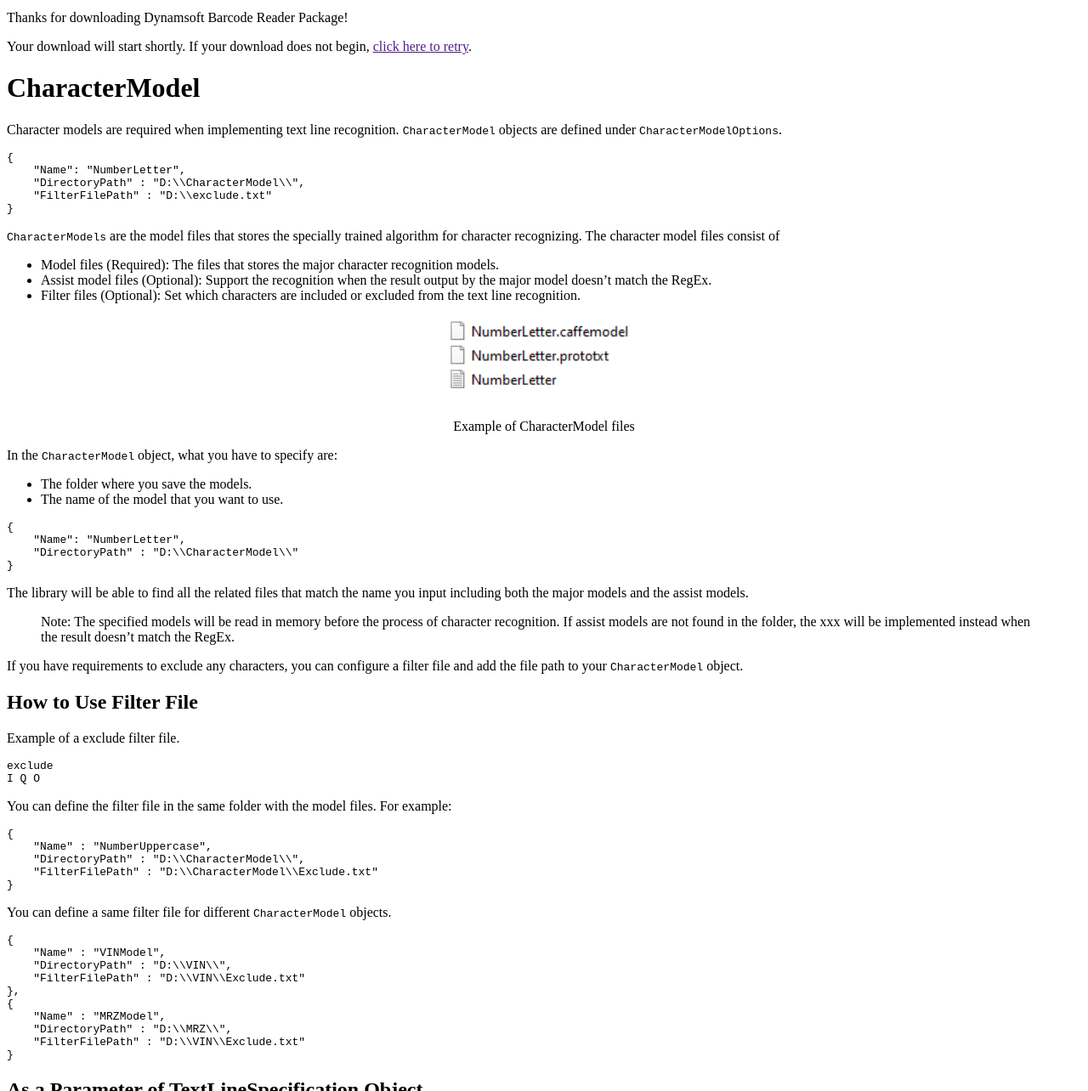
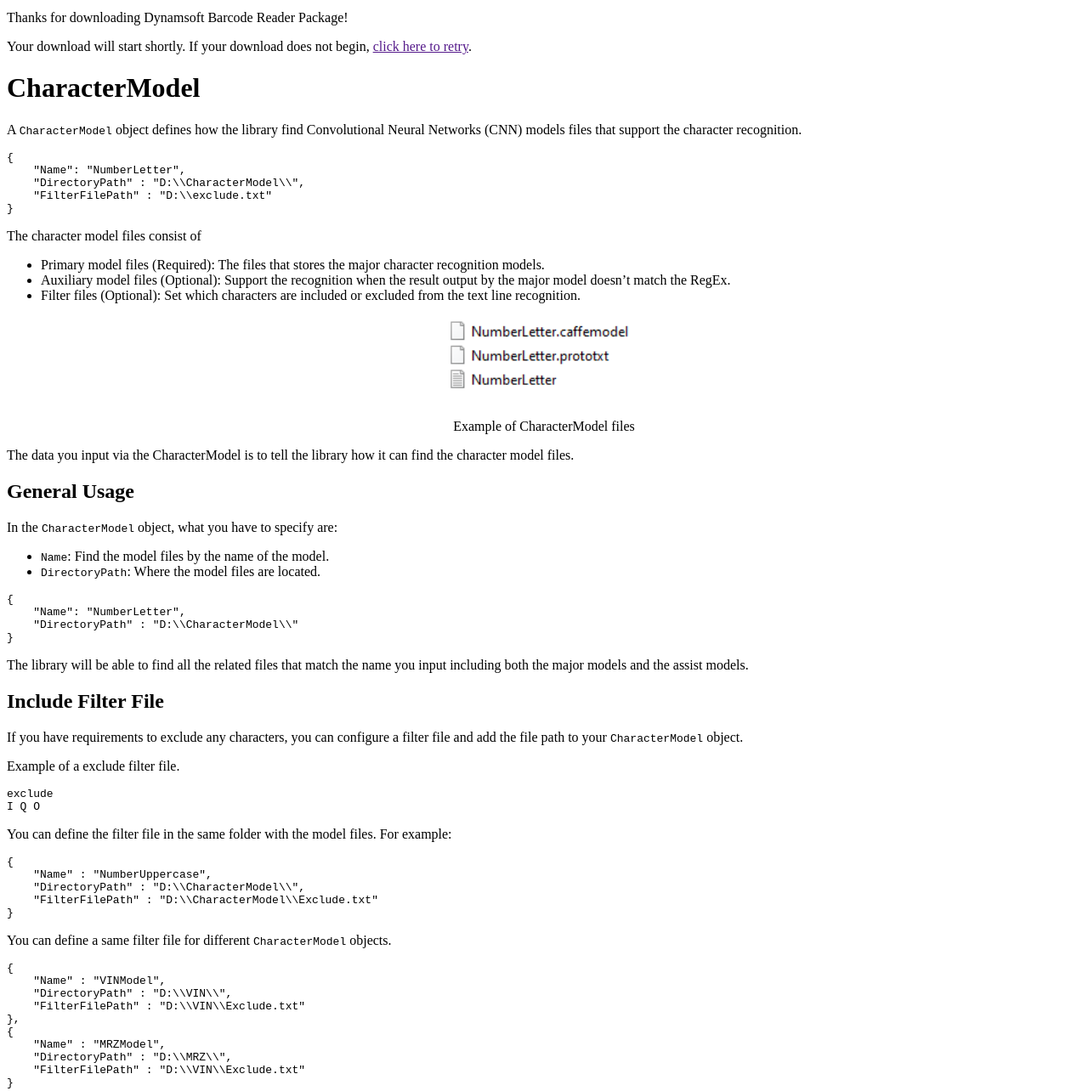
Before and after one commit to dynamsoft-docs/capture-vision-docs, a Jekyll site: the page built from parameters/file/auxiliary/character-model-array.md, in a window 1280 px wide and 1400 px high, scrolled down 435 px, cut to the strip 116-1400 px from the top of the window. Shown: the whole strip at 85% size. Built offline with Jekyll 4.4.1, drawn with Linux system fonts in a browser that asks for light colours; some of the changed text lies outside the part shown.

Commit message:
Updating text line specification and character model

````diff
--- a/parameters/file/auxiliary/character-model-array.md
+++ b/parameters/file/auxiliary/character-model-array.md
@@ -9,8 +9,7 @@ noTitleIndex: true
 
 # CharacterModel
 
-Character models are required when implementing text line recognition.
-`CharacterModel` objects are defined under `CharacterModelOptions`.
+A `CharacterModel` object defines how the library find Convolutional Neural Networks (CNN) models files that support the character recognition.
 
 ```json
 {
@@ -20,10 +19,10 @@ Character models are required when implementing text line recognition.
 }
 ```
 
-`CharacterModels` are the model files that stores the specially trained algorithm for character recognizing. The character model files consist of
+The character model files consist of
 
-- Model files (Required): The files that stores the major character recognition models.
-- Assist model files (Optional): Support the recognition when the result output by the major model doesn't match the RegEx.
+- Primary model files (Required): The files that stores the major character recognition models.
+- Auxiliary model files (Optional): Support the recognition when the result output by the major model doesn't match the RegEx.
 - Filter files (Optional): Set which characters are included or excluded from the text line recognition.
 
 <div align="center">
@@ -31,10 +30,14 @@ Character models are required when implementing text line recognition.
    <p>Example of CharacterModel files</p>
 </div>
 
+The data you input via the CharacterModel is to tell the library how it can find the character model files.
+
+## General Usage
+
 In the `CharacterModel` object, what you have to specify are:
 
-- The folder where you save the models.
-- The name of the model that you want to use.
+- `Name`: Find the model files by the name of the model.
+- `DirectoryPath`: Where the model files are located.
 
 ```json
 {
@@ -45,11 +48,9 @@ In the `CharacterModel` object, what you have to specify are:
 
 The library will be able to find all the related files that match the name you input including both the major models and the assist models.
 
-> Note: The specified models will be read in memory before the process of character recognition. If assist models are not found in the folder, the xxx will be implemented instead when the result doesn't match the RegEx.
+## Include Filter File
 
 If you have requirements to exclude any characters, you can configure a filter file and add the file path to your `CharacterModel` object.
-
-## How to Use Filter File
 
 Example of a exclude filter file.
 
@@ -85,15 +86,6 @@ You can define a same filter file for different `CharacterModel` objects.
 
 ## As a Parameter of TextLineSpecification Object
 
-You can specify a `CharacterModel` name for your `TextLineSpecification` parameter mode.
-
-```json
-{
-    "Name":"",
-    "CharacterModelName" : "NumberLetter",
-    //...
-}
-```
-
-- If the `TextLineSpecification.CharacterModelName` is not specified:
-- If the file path of CharacterModel
+- In each `TargetROI`, you can allocate multiple `LabelRecognizer` tasks.
+- In each `LabelRecognizer` task, you can add multiple `TextLineSpecification` settings.
+- In each `TextLineSpecification` task, you can specify only one `CharacterModel` setting.
````
Also changed, not shown: parameters/file/auxiliary/textline-specification-options.md (+7 -12 lines).
